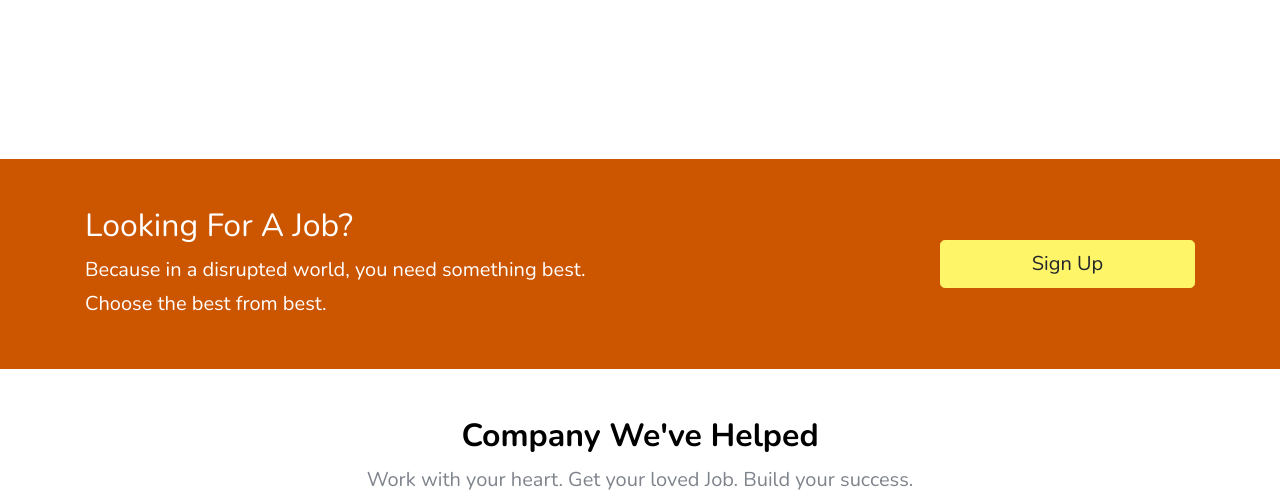
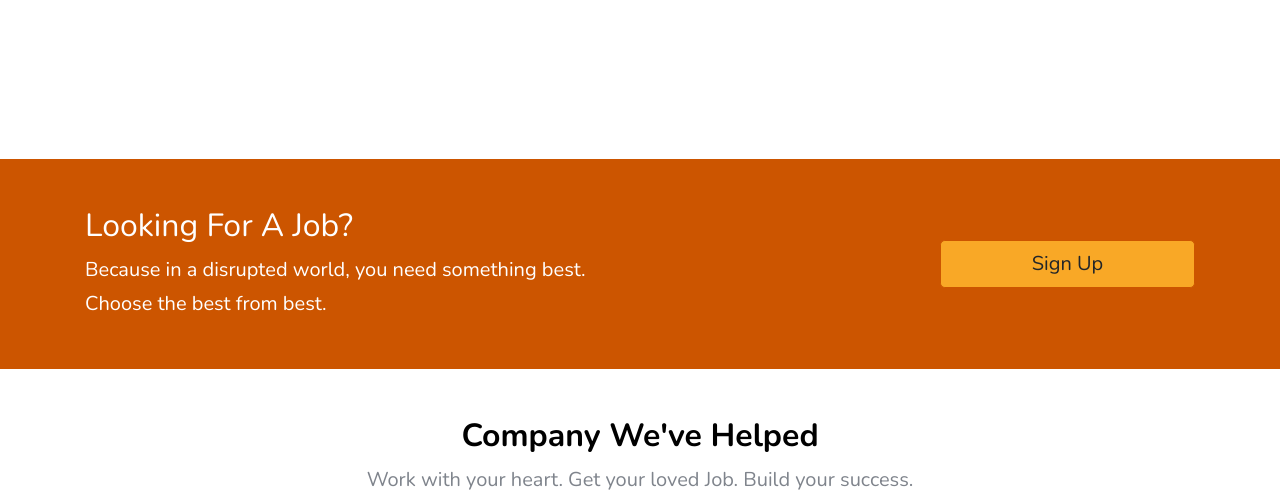
Before and after one commit to kathrinesathi/Jobporium, a Django app: page / in a window 1280 px wide. Shown: the part 1828-2322 px from the top of the page. Run offline with Django 3.2, Linux system fonts and the light colour scheme; data that the repository does not hold is empty; some libraries are stand-ins or nearby versions; some web fonts are replaced.

Commit message:
sign up css

```diff
--- a/static/css/style.css
+++ b/static/css/style.css
@@ -1331,7 +1331,7 @@ h1, h2, h3, h4 {
   border-bottom-right-radius: 28px;
   color: #fff;
   background-color: #f9a826;
-  border-color: #f9a826
+  border-color: #f9a826;
 }
 
 .border-rad:hover {
--- a/template/jobapp/index.html
+++ b/template/jobapp/index.html
@@ -137,7 +137,7 @@
           We Find You The Leaders Of Tomorrow.</p>
       </div>
       <div class="col-md-3 ml-auto">
-        <a href="{% url 'jobapp:create-job' %}" class="btn btn-warning btn-block btn-lg">Post Your Job</a>
+        <a href="{% url 'jobapp:create-job' %}" class="btn btn-success btn-block btn-lg" style="background-color:#f9a826;">Post Your Job</a>
       </div>
     </div>
     {% elif request.user.role == "employee" %}
@@ -147,7 +147,7 @@
         <p class="mb-0 text-white lead">Because in a disrupted world, you need something best.<br> Choose the best from best.</p>
       </div>
       <div class="col-md-3 ml-auto">
-        <a href="{% url 'jobapp:job-list' %}" class="btn btn-warning btn-block btn-lg">Job List</a>
+        <a href="{% url 'jobapp:job-list' %}" class="btn btn-success btn-block btn-lg" style="background-color:#f9a826;">Job List</a>
       </div>
     </div>
     {% else %}
@@ -157,7 +157,7 @@
         <p class="mb-0 text-white lead">Because in a disrupted world, you need something best.<br> Choose the best from best.</p>
       </div>
       <div class="col-md-3 ml-auto">
-        <a href="{% url 'account:employee-registration' %}" class="btn btn-warning btn-block btn-lg">Sign Up</a>
+        <a href="{% url 'account:employee-registration' %}" class="btn btn-success btn-block btn-lg" style="background-color:#f9a826;" >Sign Up</a>
       </div>
     </div>
     {% endif %}
```
Also changed, not shown: template/jobapp/aboutus.html (+10 -10 lines).
